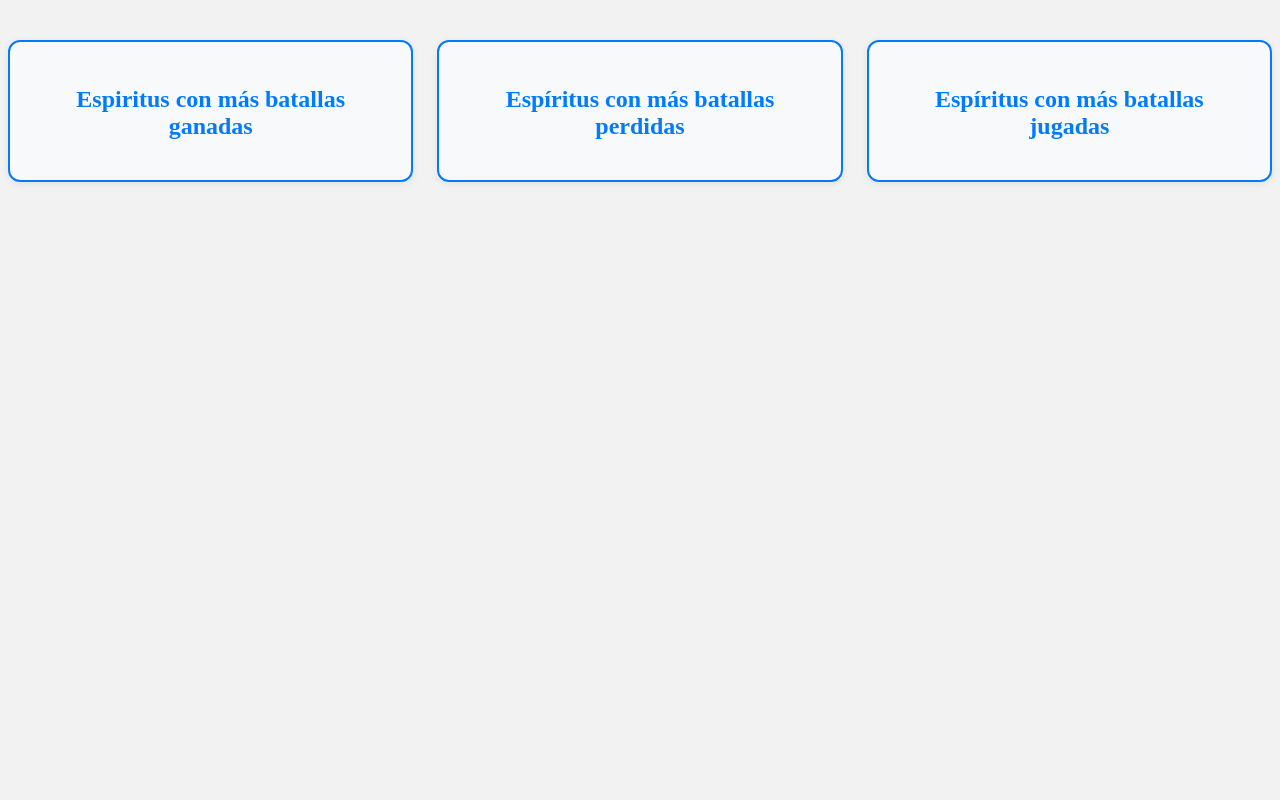
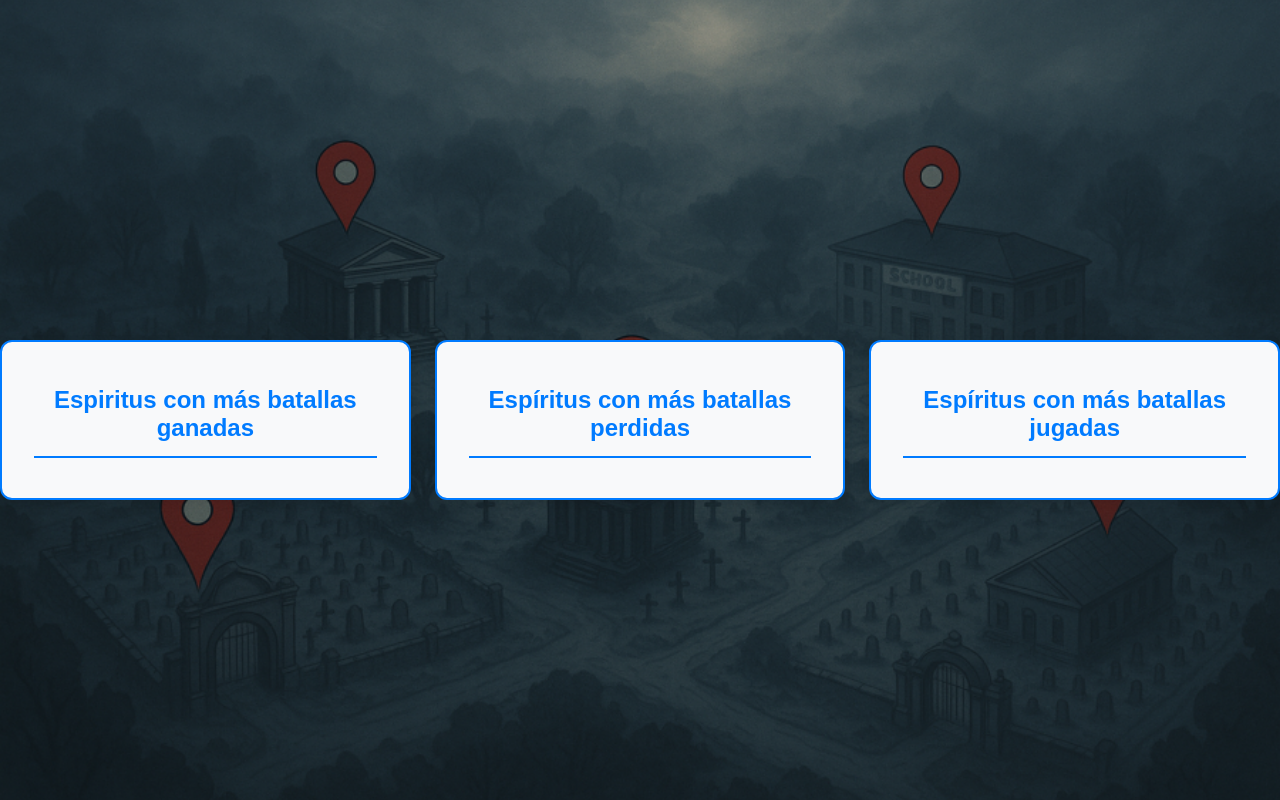
Before and after one commit to ManchaliDamian/front-epers, a plain HTML site: page index.html in a window 1280 px wide. Drawn offline with Linux system fonts and the light colour scheme; no server answers.

Commit message:
diseño front epers

```diff
--- a/css/rankings.css
+++ b/css/rankings.css
@@ -1,5 +1,17 @@
 body {
-    background-color: #f2f2f2;
+    background-image: url('../img/fondoEpers.webp');
+    margin: 0;
+    padding: 0;
+    height: 100vh;
+    background-size: cover;
+    background-repeat: no-repeat;
+    background-position: center;
+    font-family: Arial, sans-serif;
+    display: flex;
+    flex-direction: column;
+    align-items: center;
+    justify-content: center;
+
 }
 
 .ranking-container {
@@ -43,3 +55,15 @@ ul{
     padding: 0;
     margin: 0;
 }
+
+li{
+    padding: 1.1em;
+}
+
+h2,ul li {
+    border-bottom: #007bff solid 2px;
+}
+
+h2{
+    padding-bottom: .6em;
+}
--- a/js/firestore.js
+++ b/js/firestore.js
@@ -1,8 +1,7 @@
-// firestore.js
 import { collection, onSnapshot } from "https://www.gstatic.com/firebasejs/10.5.0/firebase-firestore.js";
 import { db } from "./firebaseConfig.js";
 
-// Función que escucha cambios en tiempo real y ejecuta un callback
+//escucha cambios en tiempo real y ejecuta un callback
 export function escucharUsuarios(callback) {
   const estadisticas_espiritus_ref = collection(db, "estadisticas_espiritus");
 
@@ -11,6 +10,6 @@ export function escucharUsuarios(callback) {
     snapshot.forEach(doc => {
       espiritus.push({ id: doc.id, ...doc.data() });
     });
-    callback(espiritus); // ejecuta la función del frontend con los datos
+    callback(espiritus);
   });
 }
--- a/js/main.js
+++ b/js/main.js
@@ -8,7 +8,7 @@ const rankingPerdidasUl = document.getElementById('ranking-perdidas-ul');
 const rankingJugadasUl = document.getElementById('ranking-jugadas-ul');
 
 
-// --- Función genérica para renderizar los rankings ---
+// Función para renderizar los rankings
 function renderRanking(ulElement, snapshot, metricName) {
     ulElement.innerHTML = '';
 
@@ -26,17 +26,18 @@ function renderRanking(ulElement, snapshot, metricName) {
         li.classList.add('lista');
         li.innerHTML = `
             Nombre: ${espiritu.nombre || 'N/A'}<br>
+            Vida: ${espiritu.vida}<br>
             Cantidad ${metricName}: ${espiritu[metricName] || 0}
         `;
         ulElement.appendChild(li);
     });
 }
 
-// --- Listener para Espíritus con más Batallas Ganadas ---
+//  Listener para Espíritus con más Batallas Ganadas
 const qGanadas = query(
     collection(db, "estadisticas_espiritus"),
-    orderBy("ganadas", "desc"), // Ordenar de forma descendente
-    limit(5) // Mostrar los 5 primeros
+    orderBy("ganadas", "desc"),
+    limit(5)
 );
 
 onSnapshot(qGanadas, (snapshot) => {
@@ -44,11 +45,11 @@ onSnapshot(qGanadas, (snapshot) => {
     renderRanking(rankingGanadasUl, snapshot, "ganadas");
 });
 
-// --- Listener para Espíritus con más Batallas Perdidas ---
+//  Listener para Espíritus con más Batallas Perdidas
 const qPerdidas = query(
     collection(db, "estadisticas_espiritus"),
-    orderBy("perdidas", "desc"), // Ordenar de forma descendente
-    limit(5) // Mostrar los 5 primeros
+    orderBy("perdidas", "desc"),
+    limit(5)
 );
 
 onSnapshot(qPerdidas, (snapshot) => {
@@ -59,11 +60,11 @@ onSnapshot(qPerdidas, (snapshot) => {
     rankingPerdidasUl.innerHTML = '<li class="lista">Error al cargar datos.</li>';
 });
 
-// --- Listener para Espíritus con más Batallas Jugadas ---
+//  Listener para Espíritus con más Batallas Jugadas
 const qJugadas = query(
     collection(db, "estadisticas_espiritus"),
-    orderBy("jugadas", "desc"), // Ordenar de forma descendente
-    limit(5) // Mostrar los 5 primeros
+    orderBy("jugadas", "desc"),
+    limit(5)
 );
 
 onSnapshot(qJugadas, (snapshot) => {
```
Also changed, not shown: js/firebaseConfig.js (+3 -9 lines), img/fondoEpers.webp (added).
